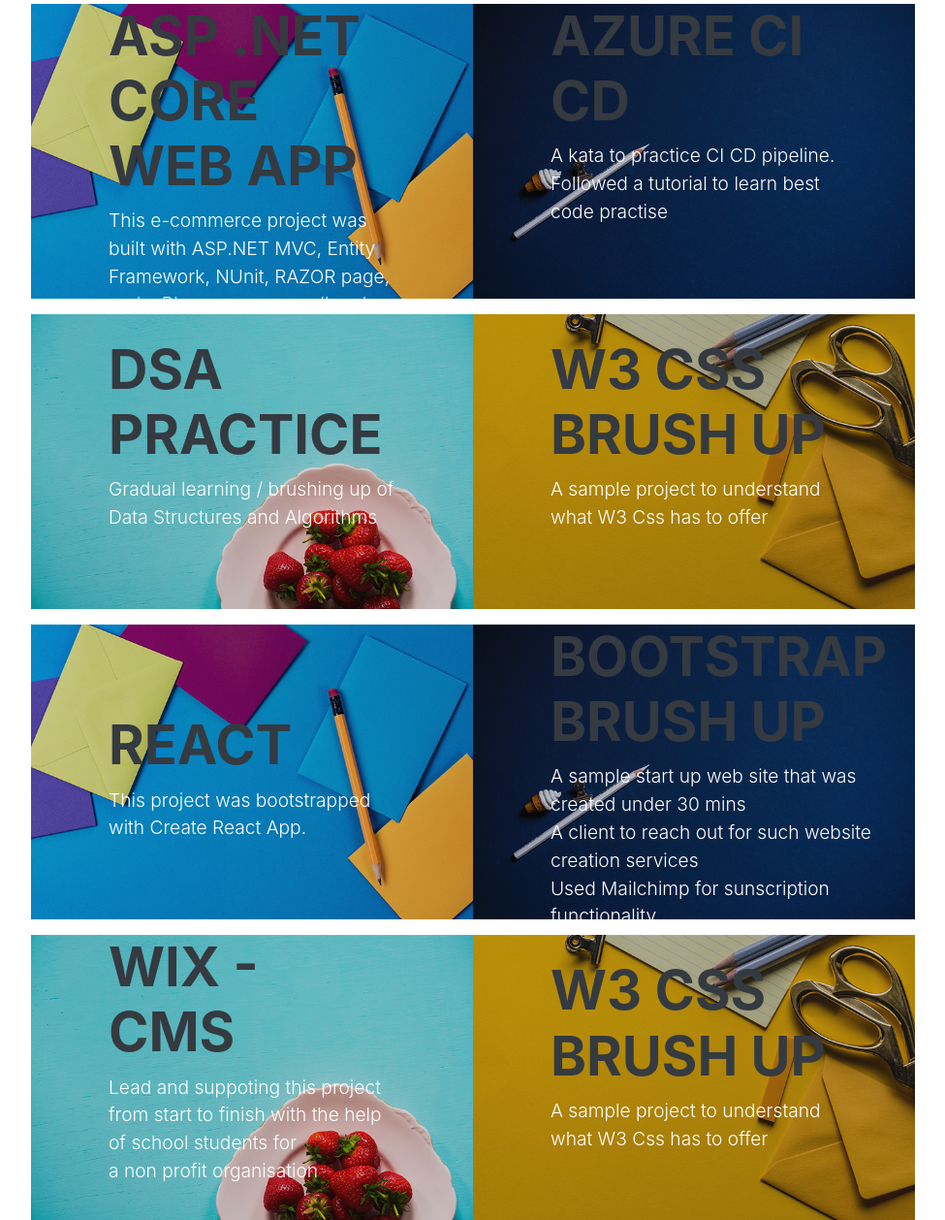
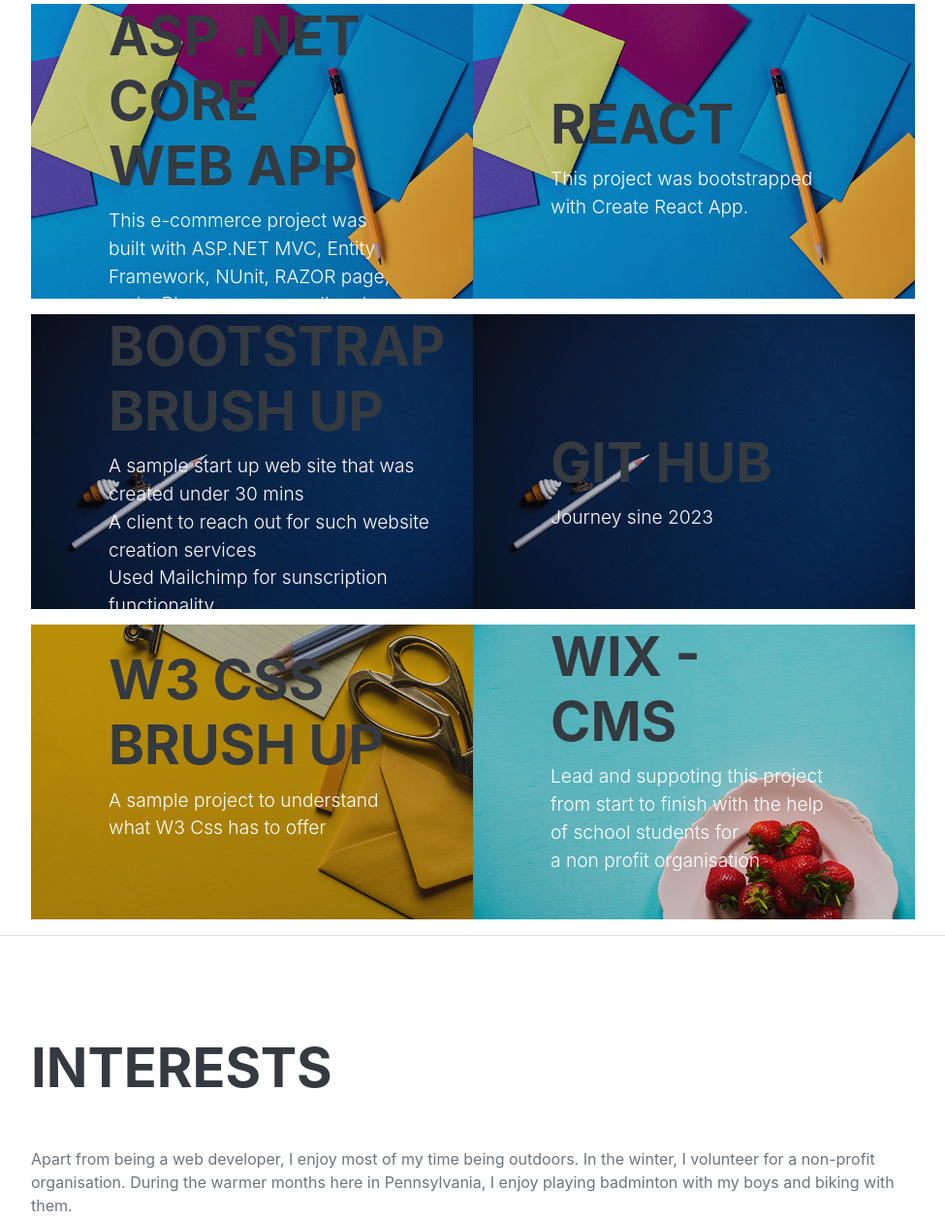
Before and after one commit to gayatpr15/Gayathri_Portfolio, a plain HTML site: page index.html in a window 1280 px wide. Shown: the part 2844-4102 px from the top of the page at 97% size, without its empty margins (288-1263 px from the left). Drawn offline with nearby package versions, Linux system fonts and the light colour scheme; a web font is replaced by a local one.

Commit message:
Arranging the projects

```diff
--- a/index.html
+++ b/index.html
@@ -188,39 +188,6 @@
                         </a>
                     </div>
                     <div class="col-lg-6">
-                        <a class="portfolio-item" href="https://gayatpr15.github.io/start-up-of-the-year/">
-                            <div class="caption">
-                                <div class="caption-content">
-                                    <div class="h2">Azure CI CD</div>
-                                    <p class="mb-0">A kata to practice CI CD pipeline. Followed a tutorial to learn best code practise </p>
-                                </div>
-                            </div>
-                            <img class="img-fluid" src="assets/img/portfolio-2.jpg" alt="..." />
-                        </a>
-                    </div>
-                    <div class="col-lg-6">
-                        <a class="portfolio-item" href="https://www.sakthitemple.org/">
-                            <div class="caption">
-                                <div class="caption-content">
-                                    <div class="h2">DSA Practice</div>
-                                    <p class="mb-0">Gradual learning / brushing up of Data Structures and Algorithms </p>
-                                </div>
-                            </div>
-                            <img class="img-fluid" src="assets/img/portfolio-3.jpg" alt="..." />
-                        </a>
-                    </div>
-                    <div class="col-lg-6">
-                        <a class="portfolio-item" href="https://gayatpr15.github.io/W3CssBrushup/">
-                            <div class="caption">
-                                <div class="caption-content">
-                                    <div class="h2">W3 CSS Brush up</div>
-                                    <p class="mb-0">A sample project to understand what W3 Css has to offer</p>
-                                </div>
-                            </div>
-                            <img class="img-fluid" src="assets/img/portfolio-4.jpg" alt="..." />
-                        </a>
-                    </div>
-                    <div class="col-lg-6">
                         <a class="portfolio-item" href="https://gayatpr15.github.io/ReactBasics/">
                             <div class="caption">
                                 <div class="caption-content">
@@ -244,14 +211,14 @@
                         </a>
                     </div>
                     <div class="col-lg-6">
-                        <a class="portfolio-item" href="https://www.sakthitemple.org/">
+                        <a class="portfolio-item" href="https://github.com/gayatpr15/">
                             <div class="caption">
                                 <div class="caption-content">
-                                    <div class="h2">WIX - CMS</div>
-                                    <p class="mb-0">Lead and suppoting this project from start to finish with the help of school students for <br /> a non profit organisation</p>
+                                    <div class="h2">Git hub</div>
+                                    <p class="mb-0">Journey sine 2023</p>
                                 </div>
                             </div>
-                            <img class="img-fluid" src="assets/img/portfolio-3.jpg" alt="..." />
+                            <img class="img-fluid" src="assets/img/portfolio-2.jpg" alt="..." />
                         </a>
                     </div>
                     <div class="col-lg-6">
@@ -265,6 +232,39 @@
                             <img class="img-fluid" src="assets/img/portfolio-4.jpg" alt="..." />
                         </a>
                     </div>
+                    <div class="col-lg-6">
+                        <a class="portfolio-item" href="https://www.sakthitemple.org/">
+                            <div class="caption">
+                                <div class="caption-content">
+                                    <div class="h2">WIX - CMS</div>
+                                    <p class="mb-0">Lead and suppoting this project from start to finish with the help of school students for <br /> a non profit organisation</p>
+                                </div>
+                            </div>
+                            <img class="img-fluid" src="assets/img/portfolio-3.jpg" alt="..." />
+                        </a>
+                    </div>
+                    <!--<div class="col-lg-6">
+        <a class="portfolio-item" href="https://www.sakthitemple.org/">
+            <div class="caption">
+                <div class="caption-content">
+                    <div class="h2">DSA Practice</div>
+                    <p class="mb-0">Gradual learning / brushing up of Data Structures and Algorithms </p>
+                </div>
+            </div>
+            <img class="img-fluid" src="assets/img/portfolio-3.jpg" alt="..." />
+        </a>
+    </div>-->
+                    <!--<div class="col-lg-6">
+        <a class="portfolio-item" href="https://gayatpr15.github.io/W3CssBrushup/">
+            <div class="caption">
+                <div class="caption-content">
+                    <div class="h2">W3 CSS Brush up</div>
+                    <p class="mb-0">A sample project to understand what W3 Css has to offer</p>
+                </div>
+            </div>
+            <img class="img-fluid" src="assets/img/portfolio-4.jpg" alt="..." />
+        </a>
+    </div>-->
                 </div>
             </div>
             <hr class="m-0" />
```
